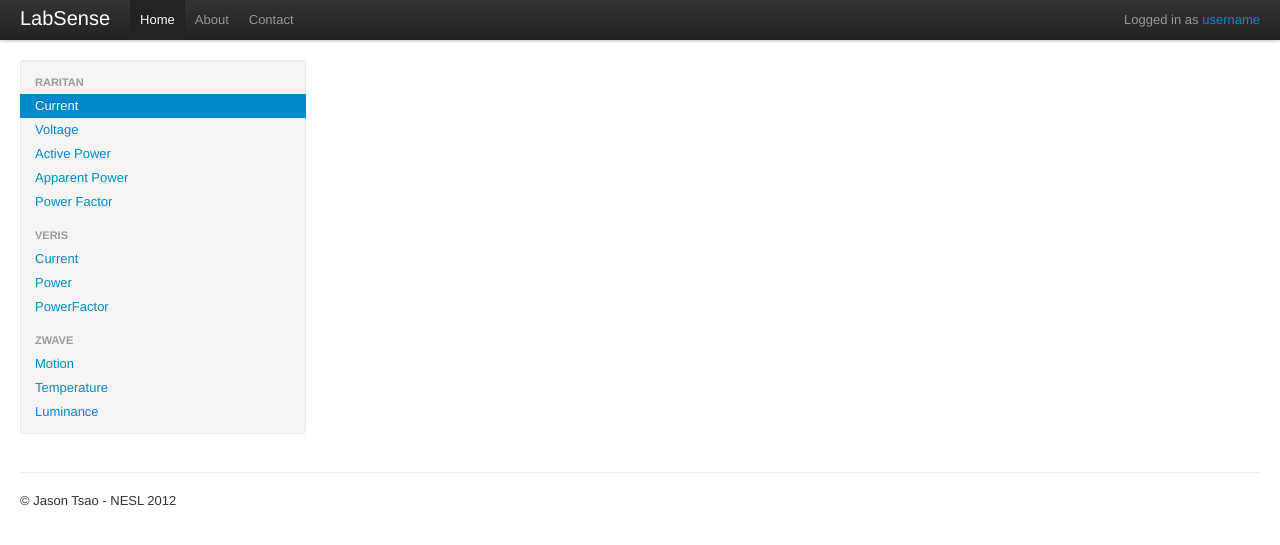
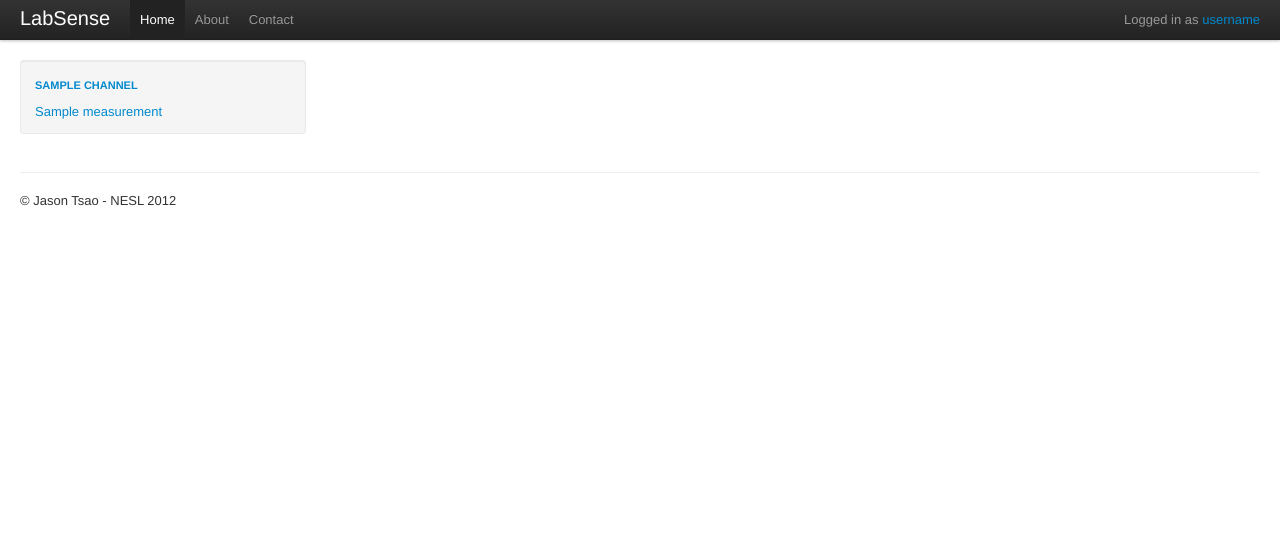
Before and after one commit to nesl/LabSense, a Django app: template LabSenseServer/LabSenseServer/chat/templates/rooms.html in a window 1280 px wide. Shown: the top 545 px of the page. Run offline with Django 3.2, Linux system fonts and the light colour scheme; the template is opened without the code that fills it: most values are stand-ins (such as "Sample title", 1, 10 or a date in 2020); parts of the project's set-up code (start-up, migrations or seed data) failed here and were passed over; some libraries are stand-ins or nearby versions.

Commit message:
Links are now fully connected to backend logic. Tables are filled correctly for names, but not values

```diff
--- a/LabSenseServer/LabSenseServer/LabSenseApp/templates/base.html
+++ b/LabSenseServer/LabSenseServer/LabSenseApp/templates/base.html
@@ -60,20 +60,19 @@
         <div class="span3">
           <div class="well sidebar-nav">
             <ul class="nav nav-list">
-              <li class="nav-header">Raritan</li>
-              <li class="active"><a href="#">Current</a></li>
-              <li><a href="#">Voltage</a></li>
-              <li><a href="#">Active Power</a></li>
-              <li><a href="#">Apparent Power</a></li>
-              <li><a href="#">Power Factor</a></li>
-              <li class="nav-header">Veris</li>
-              <li><a href="#">Current</a></li>
-              <li><a href="#">Power</a></li>
-              <li><a href="#">PowerFactor</a></li>
-              <li class="nav-header">Zwave</li>
-              <li><a href="#">Motion</a></li>
-              <li><a href="#">Temperature</a></li>
-              <li><a href="#">Luminance</a></li>
+
+              {% for channel in channels %}
+              <li class="nav-header"><a
+                  href="../{{ channel.slug }}">{{ channel.name }}</a></li>
+                {% for measurement in channel.measurement_set.all %}
+                <li><a href="#">{{ measurement.name }}</a></li>
+                  <!--<li class="active"><a href="#">Current</a></li>-->
+                  <!--<li><a href="#">Voltage</a></li>-->
+                  <!--<li><a href="#">Active Power</a></li>-->
+                  <!--<li><a href="#">Apparent Power</a></li>-->
+                  <!--<li><a href="#">Power Factor</a></li>-->
+                  {% endfor %}
+              {% endfor %}
             </ul>
           </div><!--/.well -->
         </div><!--/span-->
--- a/LabSenseServer/LabSenseServer/LabSenseApp/templates/generic_channel.html
+++ b/LabSenseServer/LabSenseServer/LabSenseApp/templates/generic_channel.html
@@ -3,7 +3,7 @@
 {% block content %}
 <div class="span9">
     <div class="page-header">
-        <h1> Raritan </h1>
+        <h1>{{ current_channel.name }} </h1>
     </div><!--/page-header-->
 
     <div id="chart-container-1" class="highcharts-container" style="width: 100%;
--- a/LabSenseServer/LabSenseServer/LabSenseApp/urls.py
+++ b/LabSenseServer/LabSenseServer/LabSenseApp/urls.py
@@ -2,7 +2,6 @@ from django.conf.urls.defaults import *
 
 urlpatterns = patterns('LabSenseApp.views',
     (r'^$', 'index'),
-    (r'^raritan/$', 'raritan'),
-    (r'^zwave/$', 'zwave'),
-    (r'^veris/$', 'veris'),
+
+    (r'^(?P<channel>\w+)/$', 'channel')
 )
```
Also changed, not shown: LabSenseServer/LabSenseServer/LabSenseApp/models.py (+3 -4 lines), LabSenseServer/LabSenseServer/LabSenseApp/templates/raritan.html (+3 -6 lines), LabSenseServer/LabSenseServer/LabSenseApp/views.py (+7 -15 lines).
